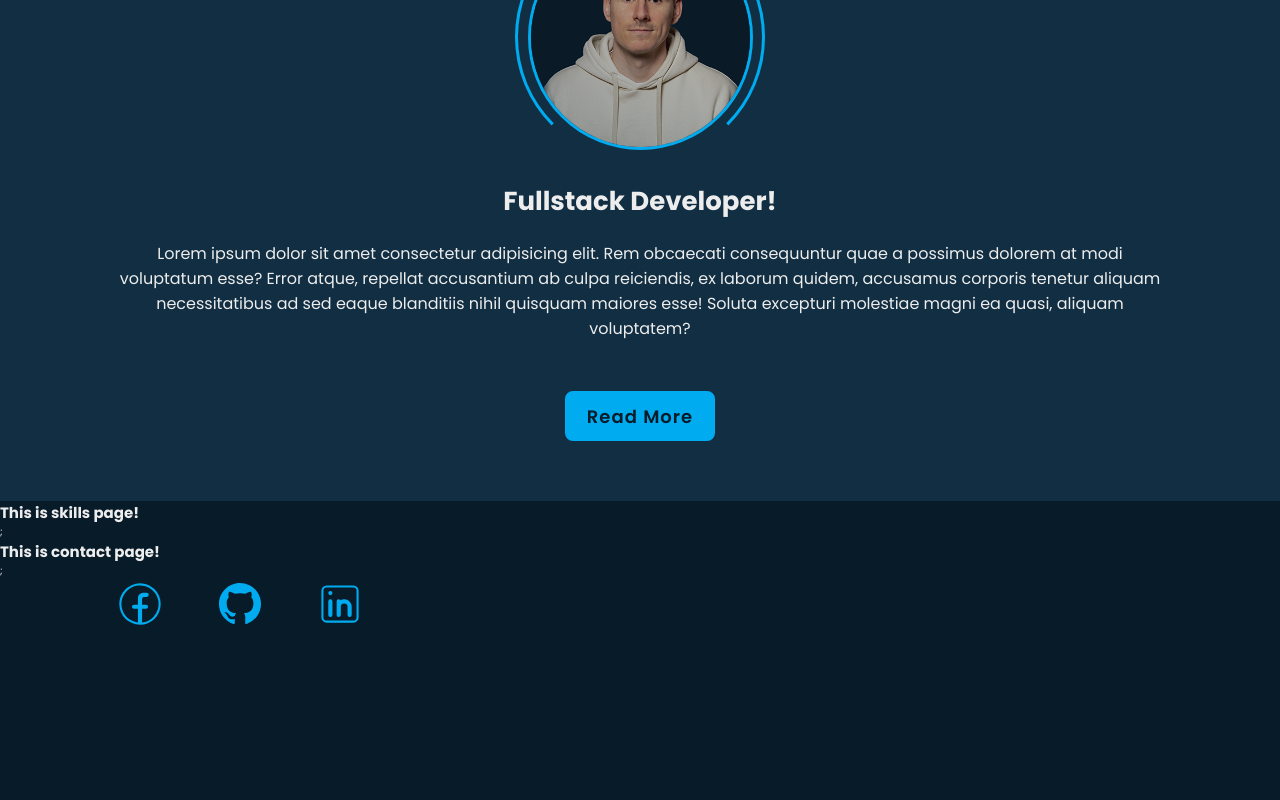
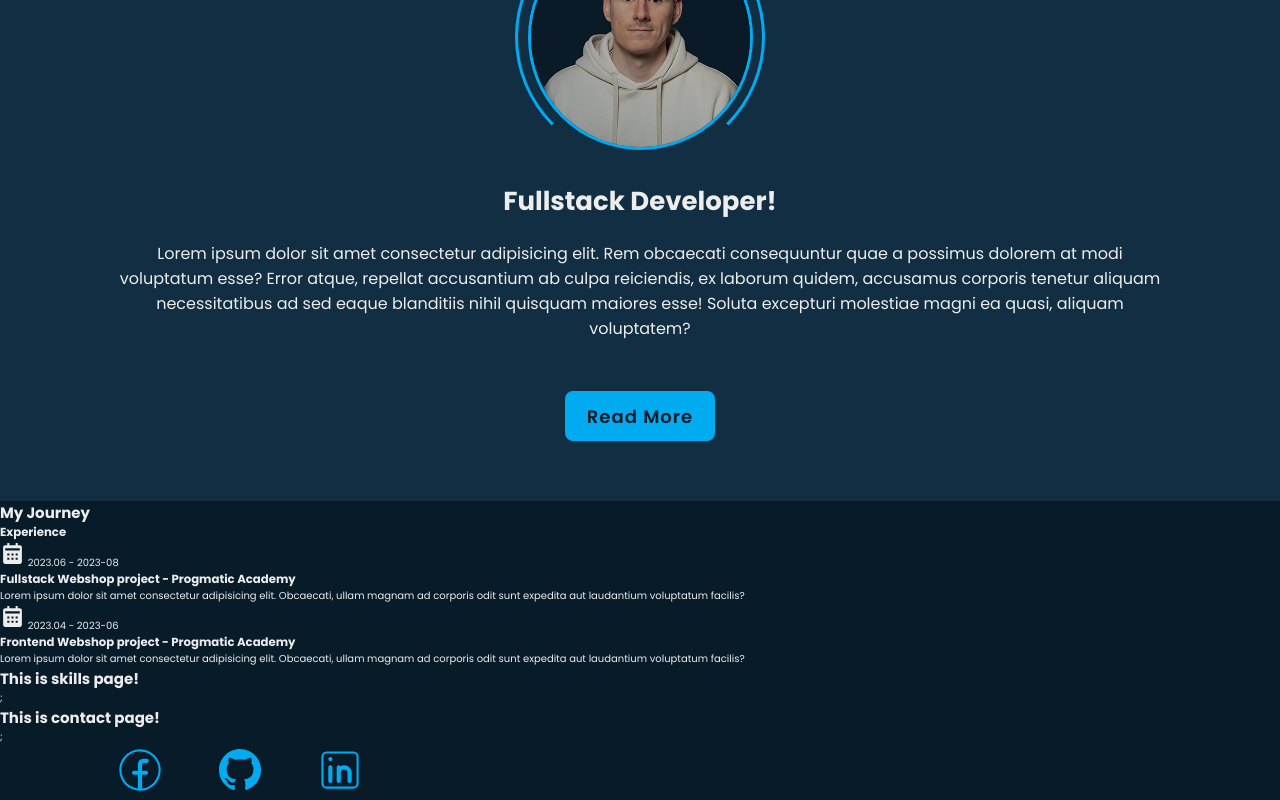
Before and after one commit to AkosBrb/Portfolio_website, a React (Vite) app: page / in a window 1280 px wide. Shown: the part 1113-1913 px from the top of the page. Before the commit the page ends 1747 px from the top, so only its background shows below. Built offline with nearby package versions, Linux system fonts and the light colour scheme.

Commit message:
experience init and implement

```diff
--- a/src/Layout.jsx
+++ b/src/Layout.jsx
@@ -4,6 +4,7 @@ import LandingPage from './pages/LandingPage';
 import About from './pages/About';
 import Skills from './pages/Skills';
 import Contact from './pages/Contact';
+import Experience from './pages/Experience';
 
 function Layout() {
   return (
@@ -11,6 +12,7 @@ function Layout() {
       <Header />
       <LandingPage />
       <About />
+      <Experience />
       <Skills />
       <Contact />
       <Footer />
--- /dev/null
+++ b/src/pages/Experience.jsx
@@ -0,0 +1,46 @@
+import { BiSolidCalendar } from 'react-icons/bi';
+
+function Experience() {
+  return (
+    <section className="experience-container" id="experience">
+      <h2 className="heading">
+        My <span>Journey</span>
+      </h2>
+      <div className="experience-row">
+        <div className="experience-column">
+          <h3 className="title">Experience</h3>
+          <div className="experience-box">
+            <div className="experience-content">
+              <div className="content">
+                <div className="year">
+                  <BiSolidCalendar size={25} /> 2023.06 - 2023-08
+                </div>
+                <h3>Fullstack Webshop project - Progmatic Academy</h3>
+                <p>
+                  Lorem ipsum dolor sit amet consectetur adipisicing elit.
+                  Obcaecati, ullam magnam ad corporis odit sunt expedita aut
+                  laudantium voluptatum facilis?
+                </p>
+              </div>
+            </div>
+
+            <div className="experience-content">
+              <div className="content">
+                <div className="year">
+                  <BiSolidCalendar size={25} /> 2023.04 - 2023-06
+                </div>
+                <h3>Frontend Webshop project - Progmatic Academy</h3>
+                <p>
+                  Lorem ipsum dolor sit amet consectetur adipisicing elit.
+                  Obcaecati, ullam magnam ad corporis odit sunt expedita aut
+                  laudantium voluptatum facilis?
+                </p>
+              </div>
+            </div>
+          </div>
+        </div>
+      </div>
+    </section>
+  );
+}
+export default Experience;
```
